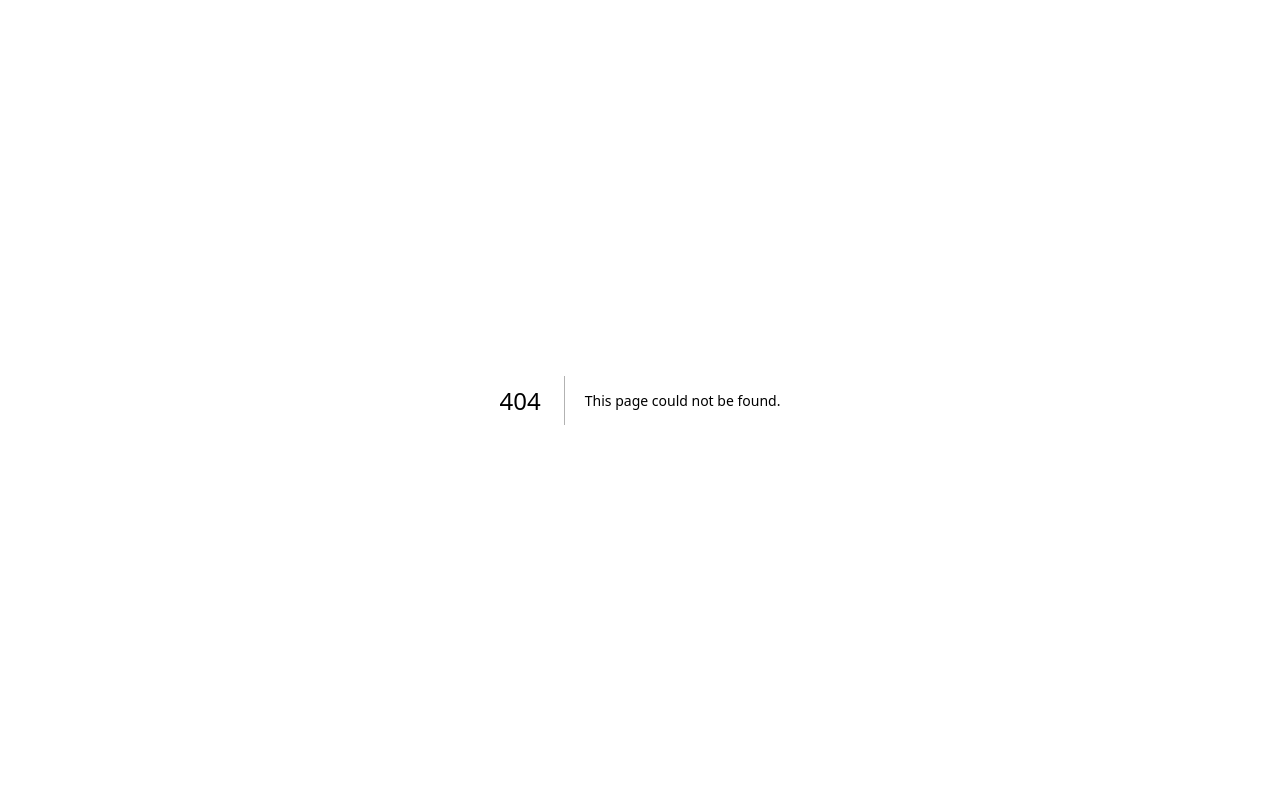
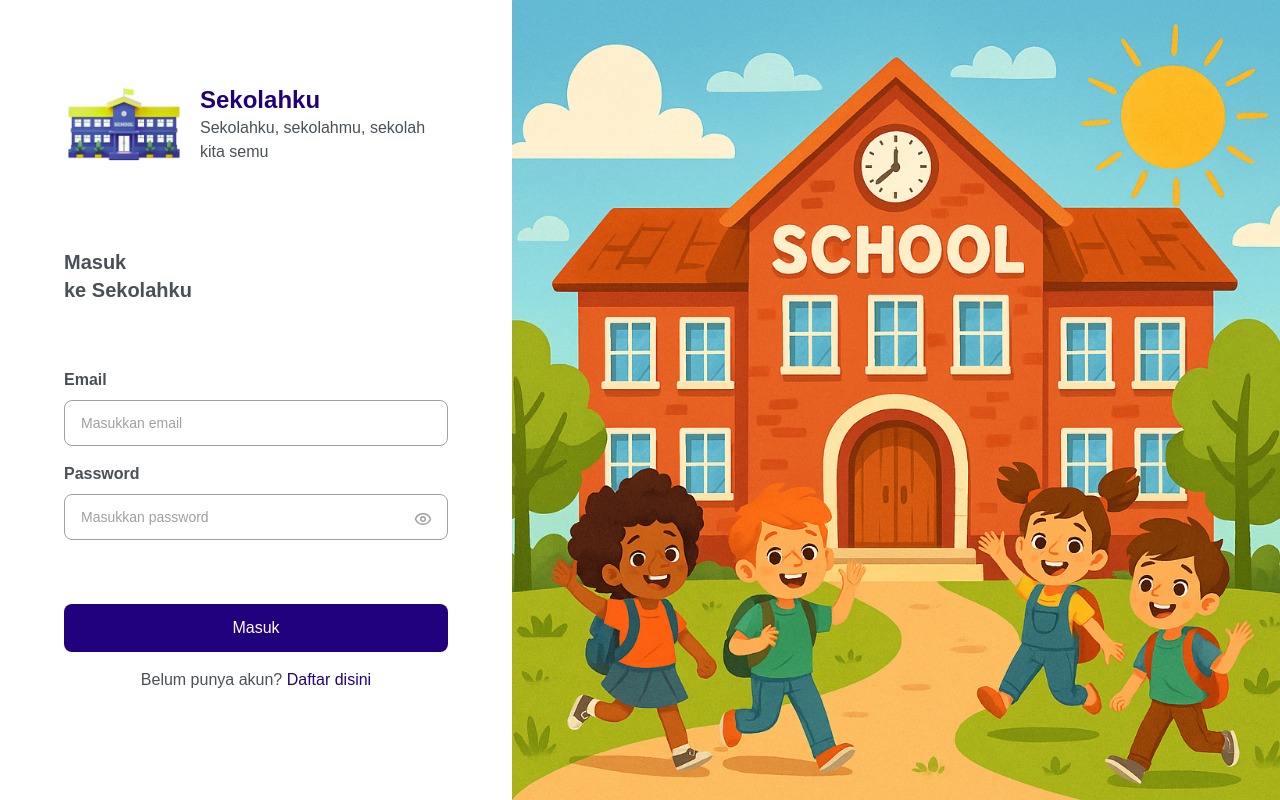
Before and after one commit to JinXVIII/nextjs-absensi, a Next.js app: page /login in a window 1280 px wide. Before the commit this address had no page. Built offline with nearby package versions, Linux system fonts and the light colour scheme.

Commit message:
feat(login): slicing ui login page

```diff
--- /dev/null
+++ b/src/app/login/page.tsx
@@ -0,0 +1,73 @@
+import TextInput from '@/components/Input/TextInput'
+import Image from 'next/image'
+import React from 'react'
+
+function Login() {
+    return (
+        <div className='flex items-center w-screen h-screen justify-between font-poppins'>
+            {/* Left Column */}
+            <div className='w-2/5 h-full p-16 flex flex-col gap-16'>
+                <div className='flex flex-row items-center gap-4'>
+                    <Image
+                        src="/assets/icons/favicon.png"
+                        width={120}
+                        height={120}
+                        alt="logo" />
+                    <div className="flex flex-col">
+                        <p className='text-2xl text-absensi-primary font-bold'>
+                            Sekolahku
+                        </p>
+                        <p className='text-primary'>
+                            Sekolahku, sekolahmu, sekolah kita semu
+                        </p>
+                    </div>
+                </div>
+
+                <h1 className='text-xl font-bold text-primary'>
+                    Masuk <br /> ke Sekolahku
+                </h1>
+
+                <div className='flex flex-col gap-4'>
+                    <TextInput
+                        label='Email'
+                        type='email'
+                        name='email'
+                        placeholder='Masukkan email'
+                    />
+
+                    <TextInput
+                        label='Password'
+                        type='password'
+                        name='password'
+                        placeholder='Masukkan password'
+                    />
+                </div>
+
+                <div>
+                    <button className='bg-absensi-primary text-white py-3 rounded-lg w-full'>
+                        Masuk
+                    </button>
+                    <div>
+                        <p className='text-primary text-center mt-4'>
+                            Belum punya akun? <a href="/register" className='text-absensi-primary'>Daftar disini</a>
+                        </p>
+                    </div>
+                </div>
+            </div>
+
+            {/* Right Column */}
+            <div className='w-3/5 h-full'>
+                <Image
+                    src="/assets/images/banner.png"
+                    alt='banner'
+                    width={0}
+                    height={0}
+                    sizes="100vw"
+                    style={{ width: '100%', height: '100%', objectFit: 'cover' }}
+                />
+            </div>
+        </div>
+    )
+}
+
+export default Login
--- /dev/null
+++ b/src/components/Input/TextInput.tsx
@@ -0,0 +1,49 @@
+"use client"
+
+import React, { useState } from 'react';
+import { Eye, EyeOff } from 'lucide-react';
+
+interface TextInputProps {
+    label: string;
+    name: string;
+    id?: string;
+    type?: string;
+    placeholder?: string;
+}
+
+const TextInput: React.FC<TextInputProps> = ({
+    label,
+    name,
+    id,
+    type = 'text',
+    placeholder = '',
+}) => {
+    const [showPassword, setShowPassword] = useState(false);
+    const isPassword = type === 'password';
+
+    return (
+        <div className="flex flex-col gap-2 relative">
+            <label htmlFor={id || name} className="text-primary font-semibold">
+                {label}
+            </label>
+            <input
+                type={isPassword && showPassword ? 'text' : type}
+                name={name}
+                id={id || name}
+                placeholder={placeholder}
+                className="border px-4 py-3 w-full border-disable rounded-lg placeholder:text-disable placeholder:font-light text-sm pr-12"
+            />
+            {isPassword && (
+                <button
+                    type="button"
+                    onClick={() => setShowPassword((prev) => !prev)}
+                    className="absolute right-4 bottom-3 text-disable"
+                >
+                    {showPassword ? <EyeOff size={18} /> : <Eye size={18} />}
+                </button>
+            )}
+        </div>
+    );
+};
+
+export default TextInput;
```
Also changed, not shown: package.json (+7 -6 lines), 1 other file (tests, documents, lock files or other folders).
